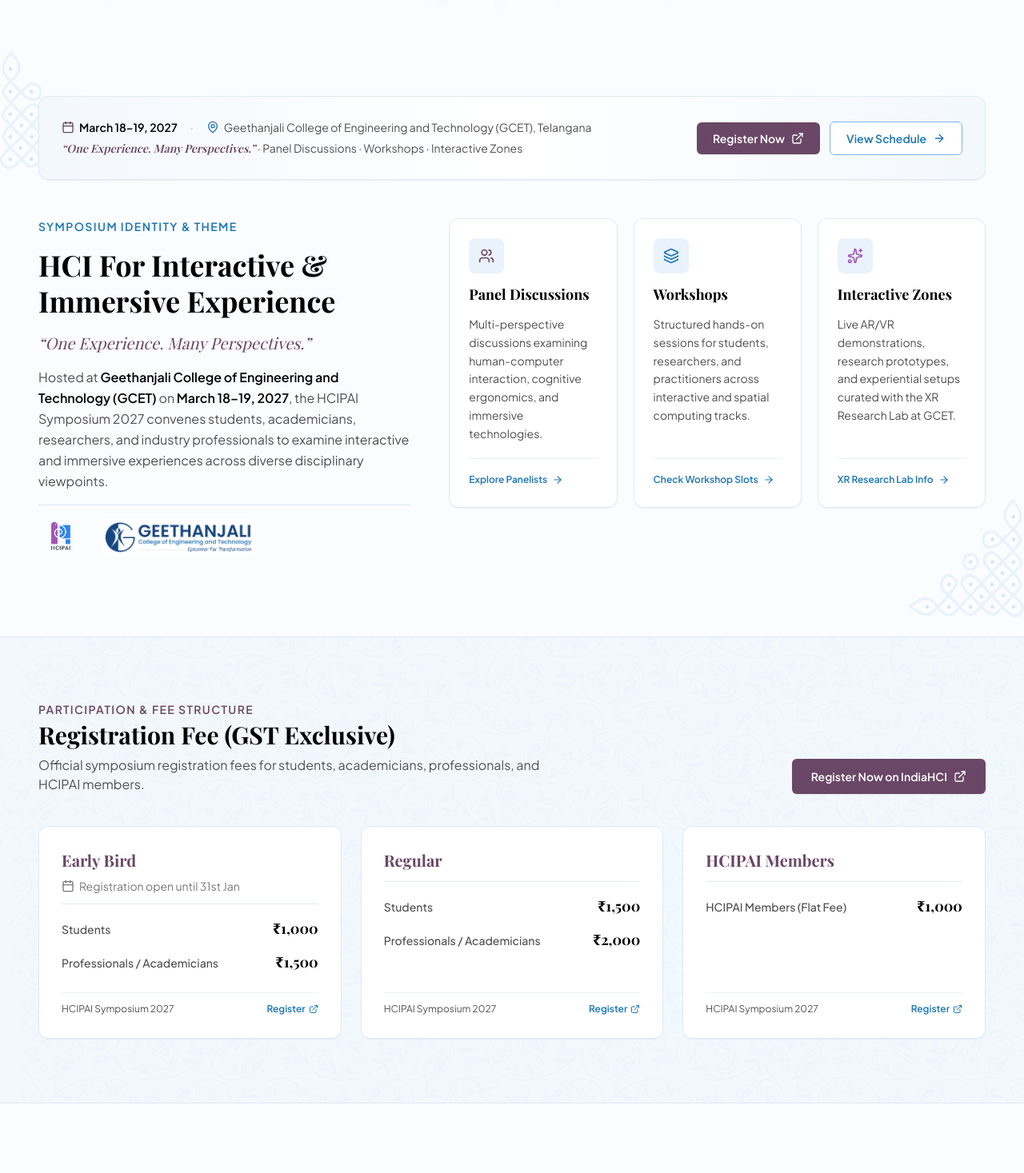
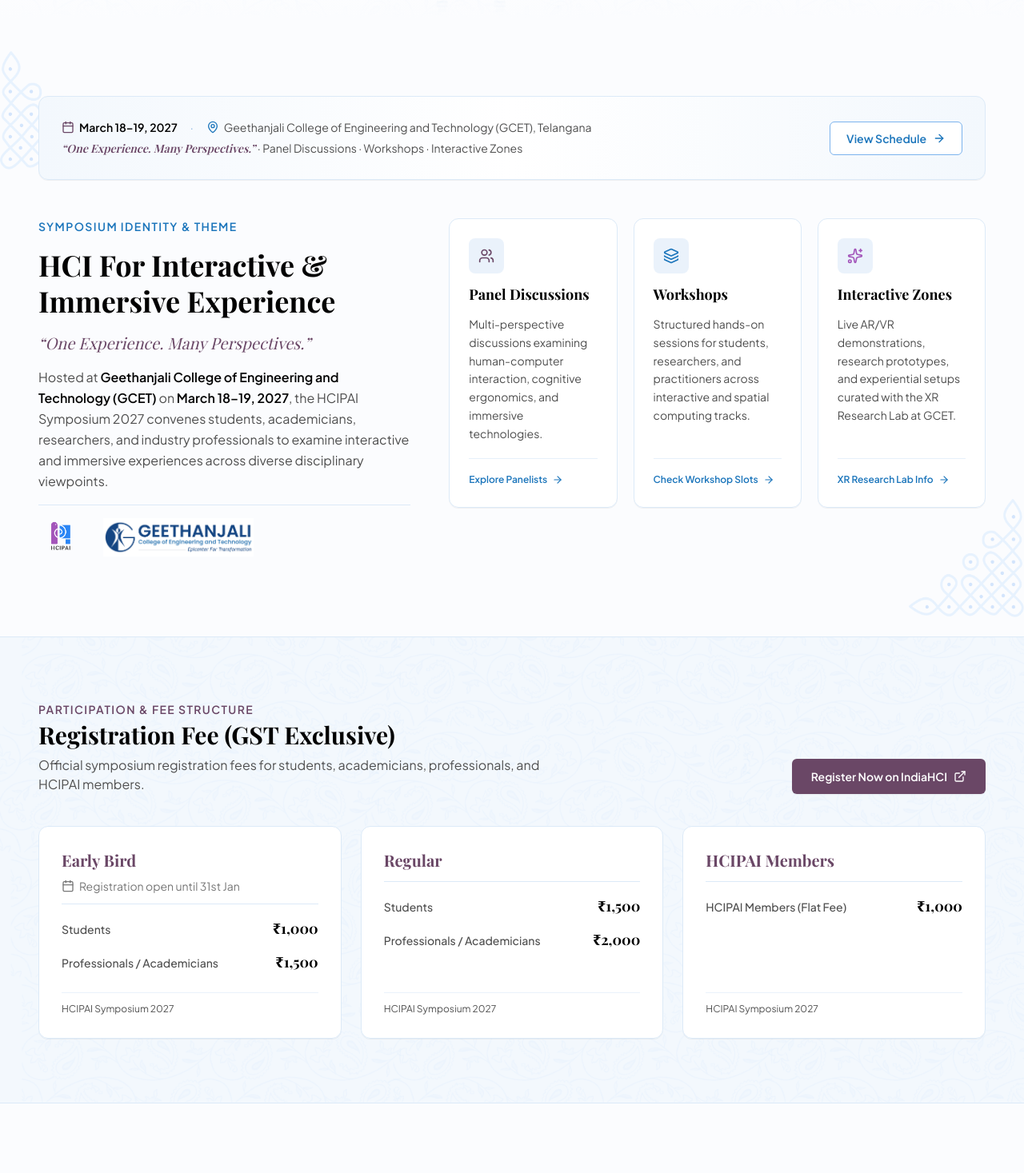
Before and after one commit to Stephen-Keaneeth/hcipai-symposium-gcet-v2, a React (Vite) app: page / in a window 1280 px wide. Shown: the part 776-2243 px from the top of the page at 80% size. Built offline with nearby package versions, Linux system fonts and the light colour scheme; a web font is replaced by a local one.

Commit message:
feat: add HomePage component for symposium website

```diff
--- a/src/pages/HomePage.tsx
+++ b/src/pages/HomePage.tsx
@@ -197,7 +197,7 @@ export const HomePage: React.FC<HomePageProps> = ({
             </div>
 
             <div className="flex flex-wrap items-center gap-3 shrink-0">
-              <a
+              {/* <a
                 href={registrationUrl}
                 target="_blank"
                 rel="noopener noreferrer"
@@ -205,7 +205,7 @@ export const HomePage: React.FC<HomePageProps> = ({
               >
                 <span>Register Now</span>
                 <ExternalLink className="w-4 h-4" aria-hidden="true" />
-              </a>
+              </a> */}
 
               <a
                 href="/schedule"
@@ -428,7 +428,7 @@ export const HomePage: React.FC<HomePageProps> = ({
 
                 <div className="mt-6 pt-3 border-t border-[#dceaf8]/60 flex items-center justify-between text-xs text-[#505050]">
                   <span>HCIPAI Symposium 2027</span>
-                  <a
+                  {/* <a
                     href={registrationUrl}
                     target="_blank"
                     rel="noopener noreferrer"
@@ -436,7 +436,7 @@ export const HomePage: React.FC<HomePageProps> = ({
                   >
                     <span>Register</span>
                     <ExternalLink className="w-3 h-3" aria-hidden="true" />
-                  </a>
+                  </a> */}
                 </div>
               </div>
             ))}
```
